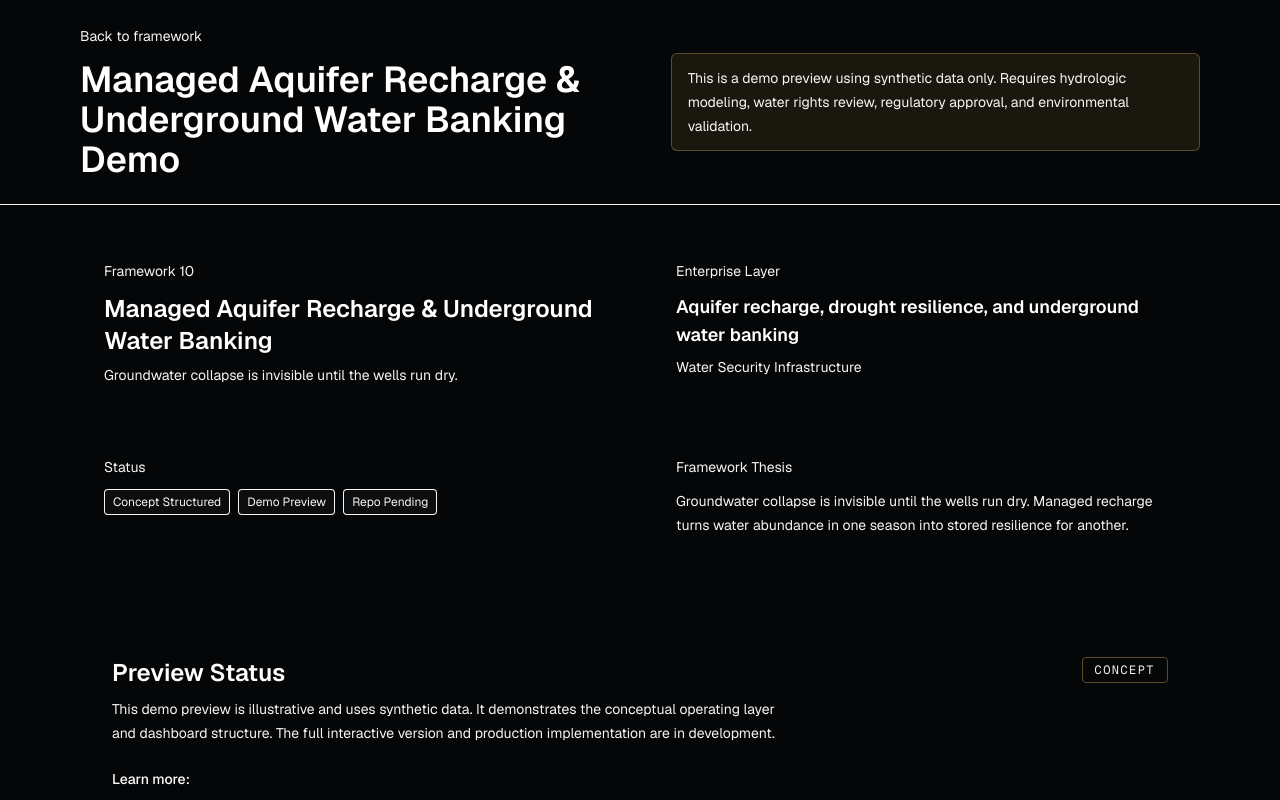
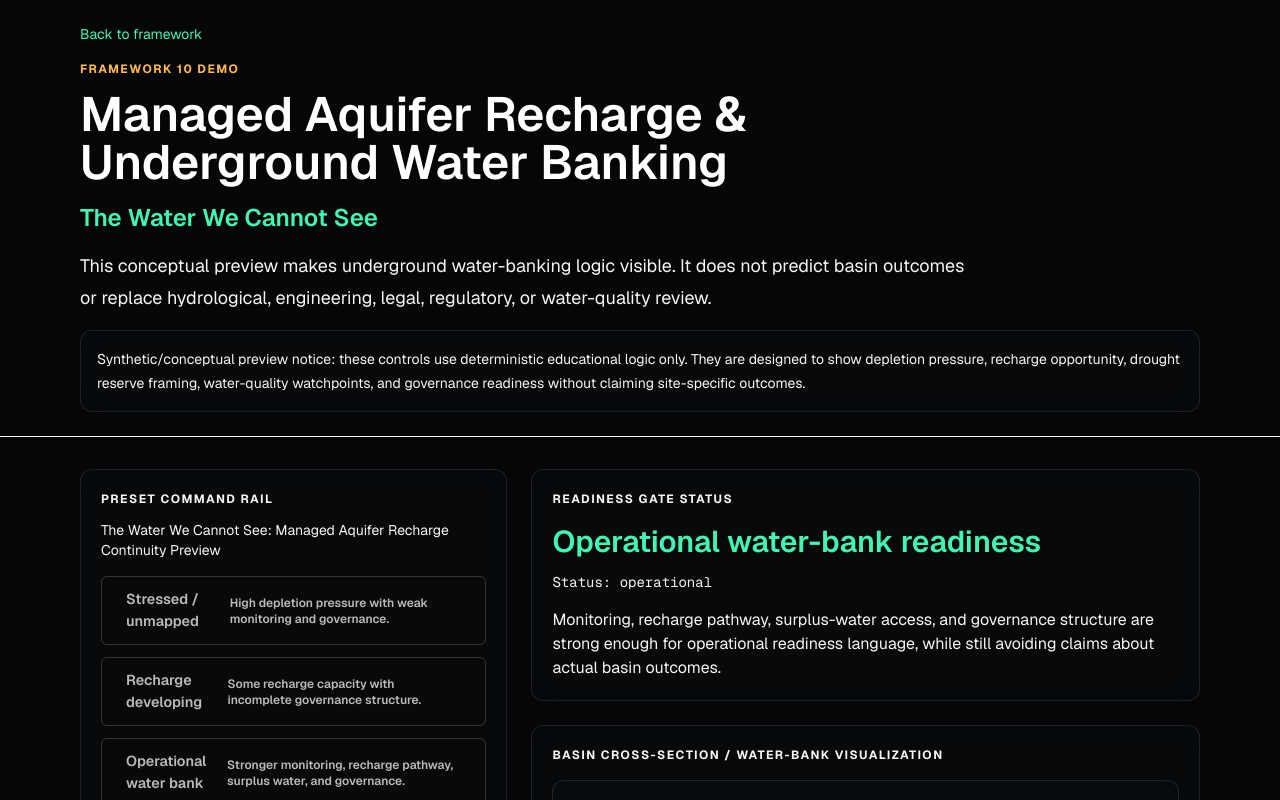
Before and after one commit to thehustleisholy-ship-it/thihsystems-frameworks, a Next.js app: page /frameworks/managed-aquifer-recharge-water-banking/demo in a window 1280 px wide. Shown: the top 800 px of the page. Built offline with nearby package versions, Linux system fonts and the light colour scheme.

Commit message:
refactor: connect water banking demo route

```diff
--- /dev/null
+++ b/src/app/frameworks/managed-aquifer-recharge-water-banking/demo/page.tsx
@@ -0,0 +1,53 @@
+import type { Metadata } from "next";
+import Link from "next/link";
+
+import WaterBankingPreview from "./WaterBankingPreview";
+
+export const metadata: Metadata = {
+  title: "Managed Aquifer Recharge Preview | Framework 10",
+  description:
+    "A conceptual interactive preview for making aquifer recharge readiness, groundwater stress, drought reserve status, and governance gaps visible.",
+};
+
+export default function ManagedAquiferRechargeDemoPage() {
+  return (
+    <main className="min-h-screen">
+      <section className="border-b hairline py-6">
+        <div className="shell flex flex-col gap-4">
+          <Link
+            className="focus-ring text-sm telemetry-mint"
+            href="/frameworks/managed-aquifer-recharge-water-banking"
+          >
+            Back to framework
+          </Link>
+
+          <div className="max-w-4xl">
+            <p className="uppercase-label telemetry-amber">Framework 10 demo</p>
+            <h1 className="mt-3 text-3xl font-semibold text-white sm:text-5xl">
+              Managed Aquifer Recharge & Underground Water Banking
+            </h1>
+            <h2 className="mt-4 text-2xl font-semibold telemetry-mint">
+              The Water We Cannot See
+            </h2>
+            <p className="mt-4 text-lg leading-8">
+              This conceptual preview makes underground water-banking logic visible. It
+              does not predict basin outcomes or replace hydrological, engineering,
+              legal, regulatory, or water-quality review.
+            </p>
+          </div>
+
+          <div className="glass-plane rounded-xl p-4 text-sm leading-6 framework-live-transition">
+            Synthetic/conceptual preview notice: these controls use deterministic
+            educational logic only. They are designed to show depletion pressure,
+            recharge opportunity, drought reserve framing, water-quality watchpoints,
+            and governance readiness without claiming site-specific outcomes.
+          </div>
+        </div>
+      </section>
+
+      <section className="shell py-8">
+        <WaterBankingPreview />
+      </section>
+    </main>
+  );
+}
```
